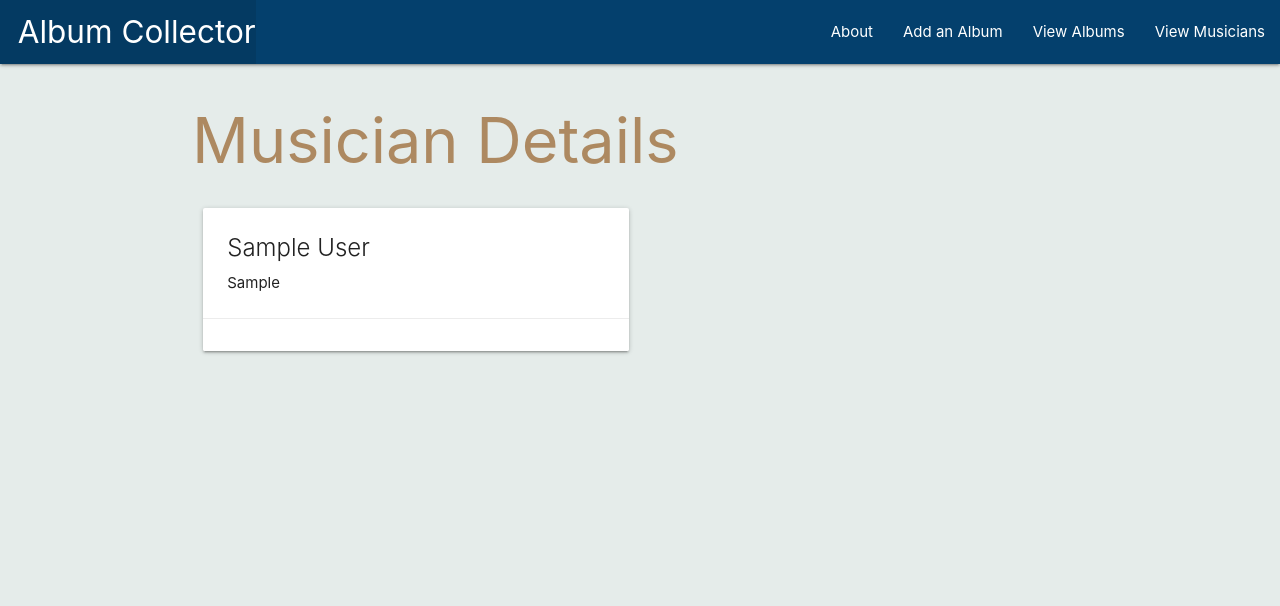
After one commit to raromano92/Album-collector, a Django app: page /band_members/1/ in a window 1280 px wide. The commit adds this page. Shown: the top 606 px of the page. Run offline with Django 4.2, Linux system fonts and the light colour scheme; tables that the repository leaves empty hold one stand-in row (values such as "Sample post").

Commit message:
Band member detail page now functional

```diff
--- /dev/null
+++ b/main_app/templates/main_app/bandmember_detail.html
@@ -0,0 +1,20 @@
+{% extends 'base.html' %}
+{% block content %}
+
+<h1>Musician Details</h1>
+
+<div class="row">
+  <div class="col s6 col-offset-3">
+    <div class="card">
+      <div class="card-content">
+        <span class="card-title">{{ bandmember.name }}</span>
+        <p>{{ bandmember.instrument }}</p>
+      </div>
+      <div class="card-action">
+        {% comment %} <a href="{% url 'toys_update' toy.id %}">Edit</a>
+        <a href="{% url 'toys_delete' toy.id %}">Delete</a> {% endcomment %}
+      </div>
+    </div>
+  </div>
+</div>
+{% endblock %}
--- a/main_app/templates/main_app/bandmember_list.html
+++ b/main_app/templates/main_app/bandmember_list.html
@@ -4,7 +4,7 @@
 <h1>Musicians List</h1>
 
 {% for mem in bandmember_list %}
-  {% comment %} <a href="{% url 'mem_detail' mem.id %}"> {% endcomment %}
+  <a href="{% url 'members_detail' mem.id %}">
     <div class="card">
         <div class="card-content">
           <span class="card-title"><strong>{{ mem.name }}</strong></span>
```
